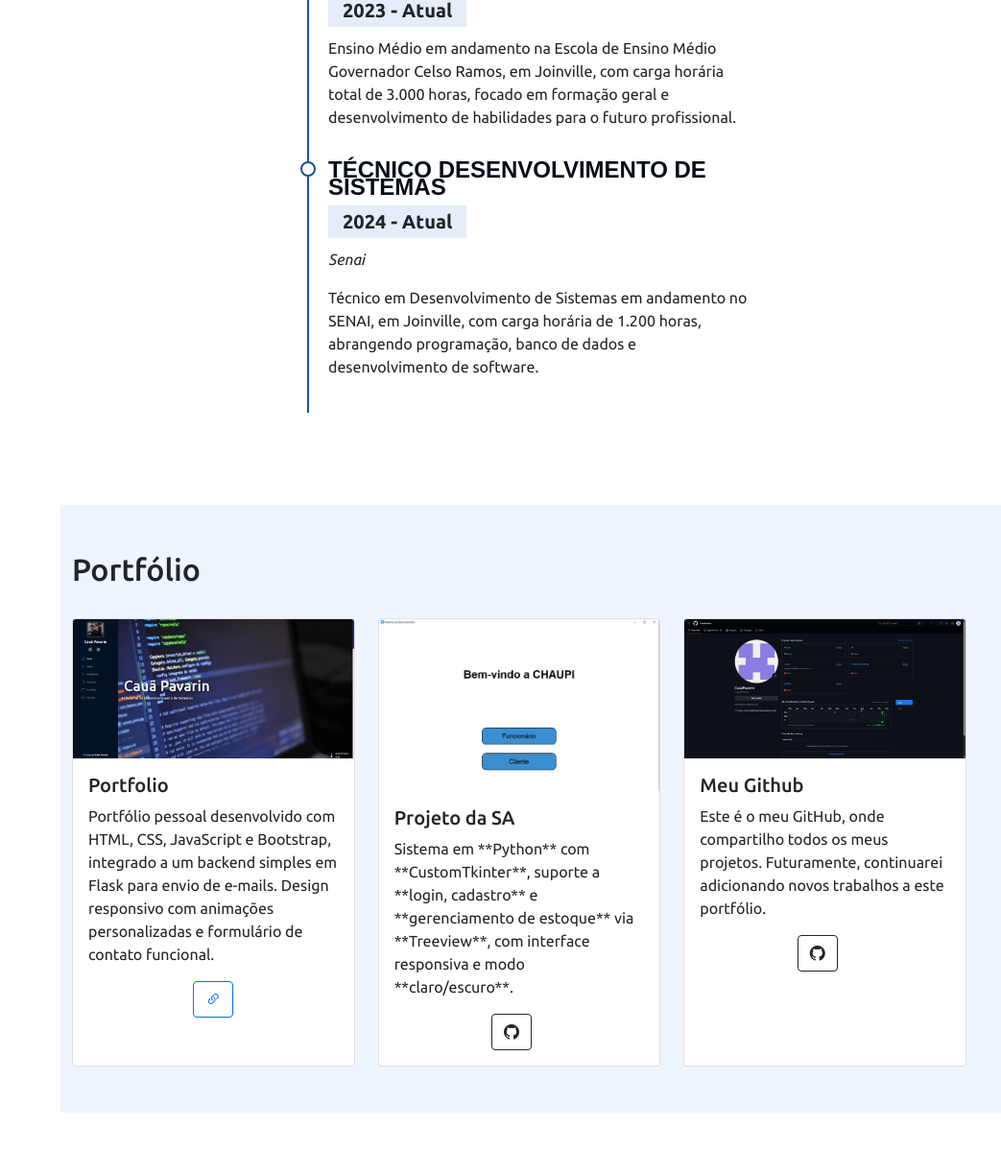
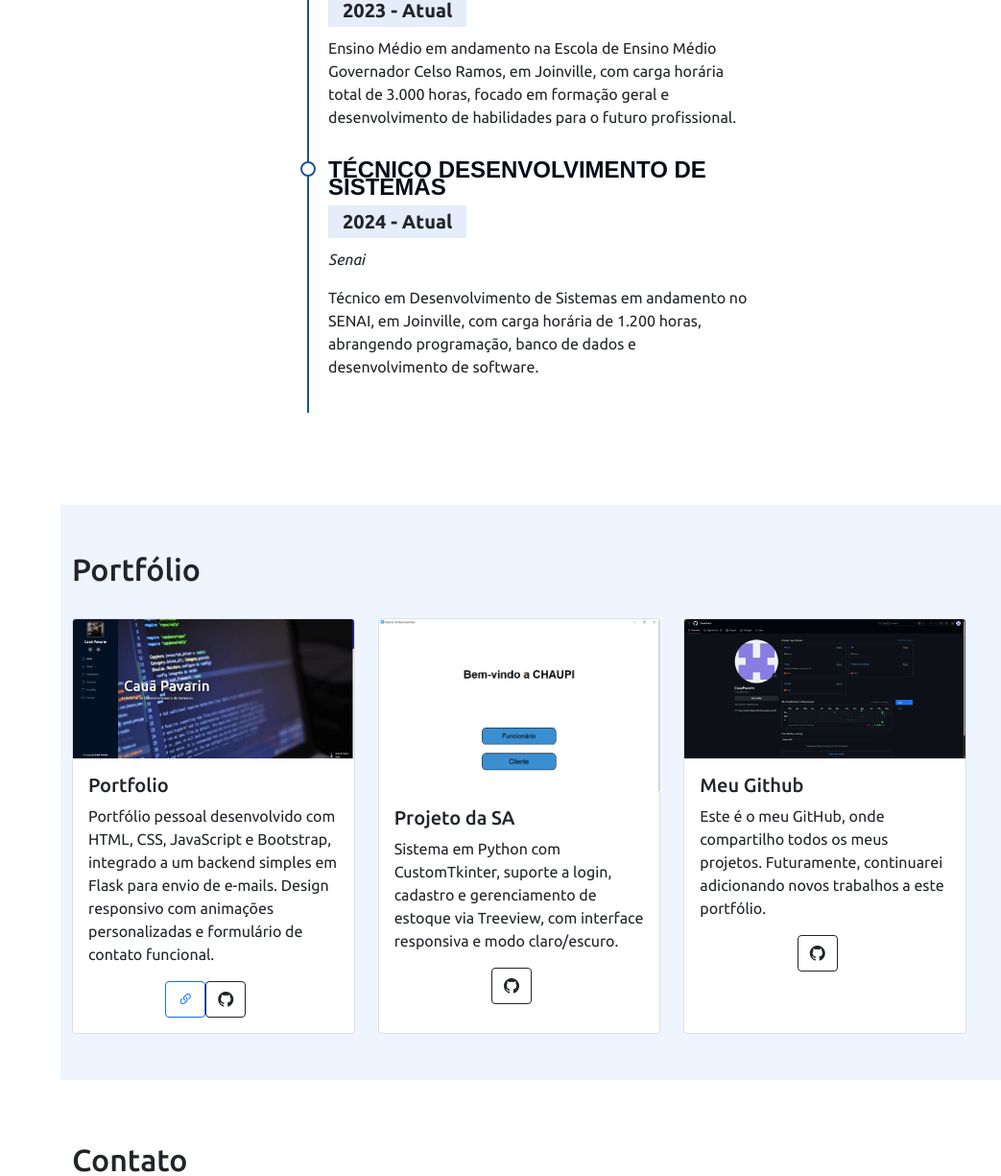
Before and after one commit to CauaPavarin/portf-lio, a Flask app: page / in a window 1280 px wide. Shown: the part 2142-3367 px from the top of the page at 96% size, without its empty margins (237-1280 px from the left). Run offline with Flask 3, Linux system fonts and the light colour scheme; some libraries are stand-ins or nearby versions.

Commit message:
Update index.html

```diff
--- a/templates/index.html
+++ b/templates/index.html
@@ -220,6 +220,9 @@
                                             <div class="d-flex justify-content-center">
                                                 <a href="http://localhost:5000" target='_blank'
                                                     class="btn btn-outline-primary"><i class="bi bi-link-45deg"></i></a>
+                                                <a href="https://github.com/CauaPavarin/portflio"
+                                                    target='_blank' class="btn btn-outline-dark me-3"><i
+                                                        class="bi bi-github"></i></a>
                                             </div>
                                         </div>
                                     </div>
@@ -230,8 +233,8 @@
                                             alt="SA">
                                         <div class="card-body">
                                             <h5 class="card-title">Projeto da SA</h5>
-                                            <p class="card-text">Sistema em **Python** com **CustomTkinter**, suporte a **login, cadastro**
-                                                 e **gerenciamento de estoque** via **Treeview**, com interface responsiva e modo **claro/escuro**.</p>
+                                            <p class="card-text">Sistema em Python com CustomTkinter, suporte a login, cadastro
+                                                 e gerenciamento de estoque via Treeview, com interface responsiva e modo claro/escuro.</p>
                                             <div class="d-flex justify-content-center">
                                                 <a href="https://github.com/CauaPavarin/SA"
                                                     target='_blank' class="btn btn-outline-dark me-3"><i
```
